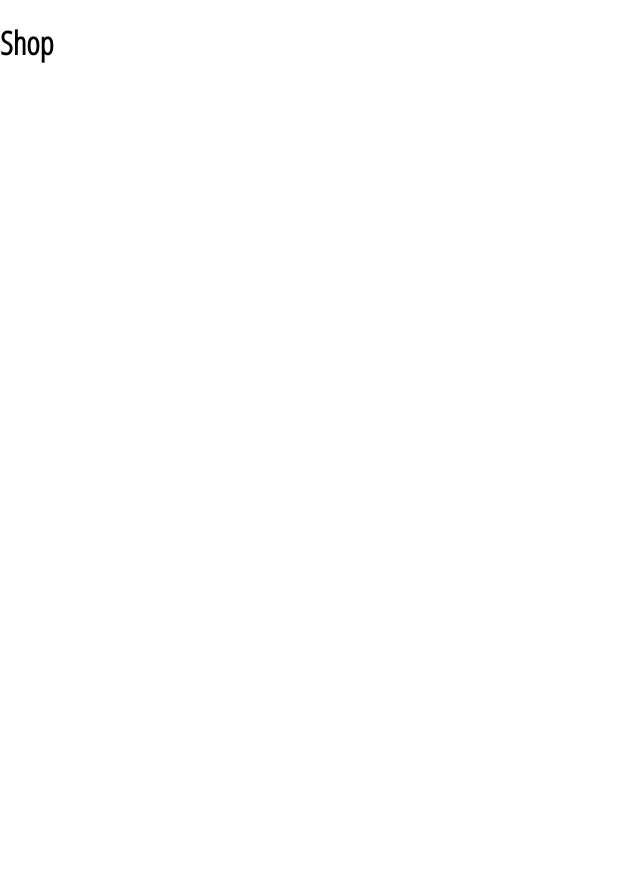
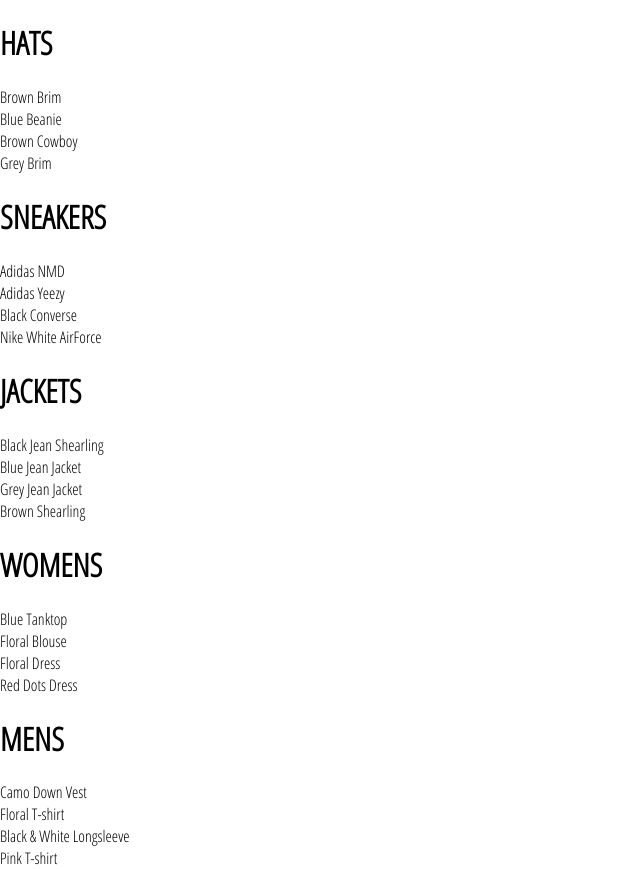
Before and after one commit to ggroce/stuffs-store-frontend, a React (Create React App) app: page /shop in a window 1280 px wide. Shown: the whole page, without its empty margins (0-640 px from the left). Before the commit the page ends 800 px from the top, so only its background shows below. Built offline with nearby package versions, Linux system fonts and the light colour scheme.

Commit message:
added collections under shop page

```diff
--- /dev/null
+++ b/src/components/collection-preview/collection-preview.jsx
@@ -0,0 +1,16 @@
+import React from "react";
+import "./collection-preview.styles.scss";
+
+const CollectionPreview = ({ title, items }) => (
+  <div className="collection-preview">
+    <h1 className="title">{title.toUpperCase()}</h1>
+    <div className="preview">
+      {items
+        .filter((item, index) => index < 4)
+        .map((item) => (
+          <div key={item.id}>{item.name}</div>
+        ))}
+    </div>
+  </div>
+);
+export default CollectionPreview;
--- a/src/pages/shop/ShopPage.jsx
+++ b/src/pages/shop/ShopPage.jsx
@@ -1,10 +1,13 @@
 import React from "react";
 import SHOP_DATA from "./ShopPage.data.js";
+import CollectionPreview from "../../components/collection-preview/collection-preview.jsx";
 
 const ShopPage = () => {
   return (
-    <div>
-      <h1>Shop</h1>
+    <div className="shop-page">
+      {SHOP_DATA.map(({ id, ...otherProps }) => (
+        <CollectionPreview key={id} {...otherProps} />
+      ))}
     </div>
   );
 };
```
Also changed, not shown: src/components/collection-preview/collection-preview.styles.scss (added).
